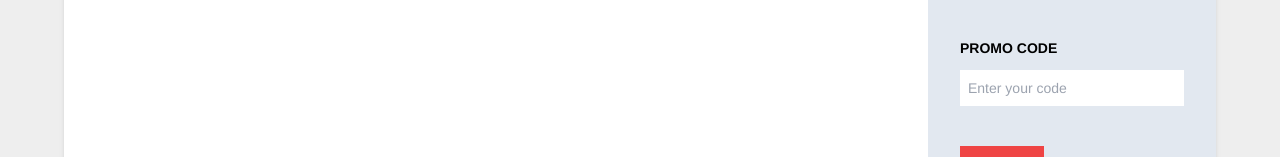
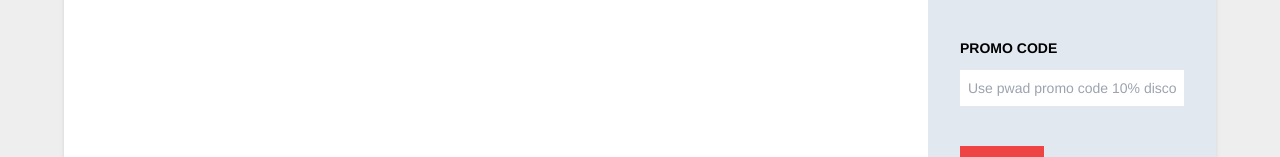
Before and after one commit to Md-Badhon-Sheikh/e-commerce, a React (Vite) app: page /Cart in a window 1280 px wide. Shown: the part 333-490 px from the top of the page. Built offline with nearby package versions, Linux system fonts and the light colour scheme.

Commit message:
card section

```diff
--- a/src/Pages/Cart/Cart.jsx
+++ b/src/Pages/Cart/Cart.jsx
@@ -156,10 +156,11 @@ const Cart = () => {
               <input
                 type="text"
                 id="promo"
-                placeholder="Enter your code"
+                placeholder="Use pwad promo code 10% discount"
                 className="p-2 text-sm w-full"
                 value={promoCode}
                 onChange={(e) => setPromoCode(e.target.value)}
+
               />
             </div>
             <button
```
